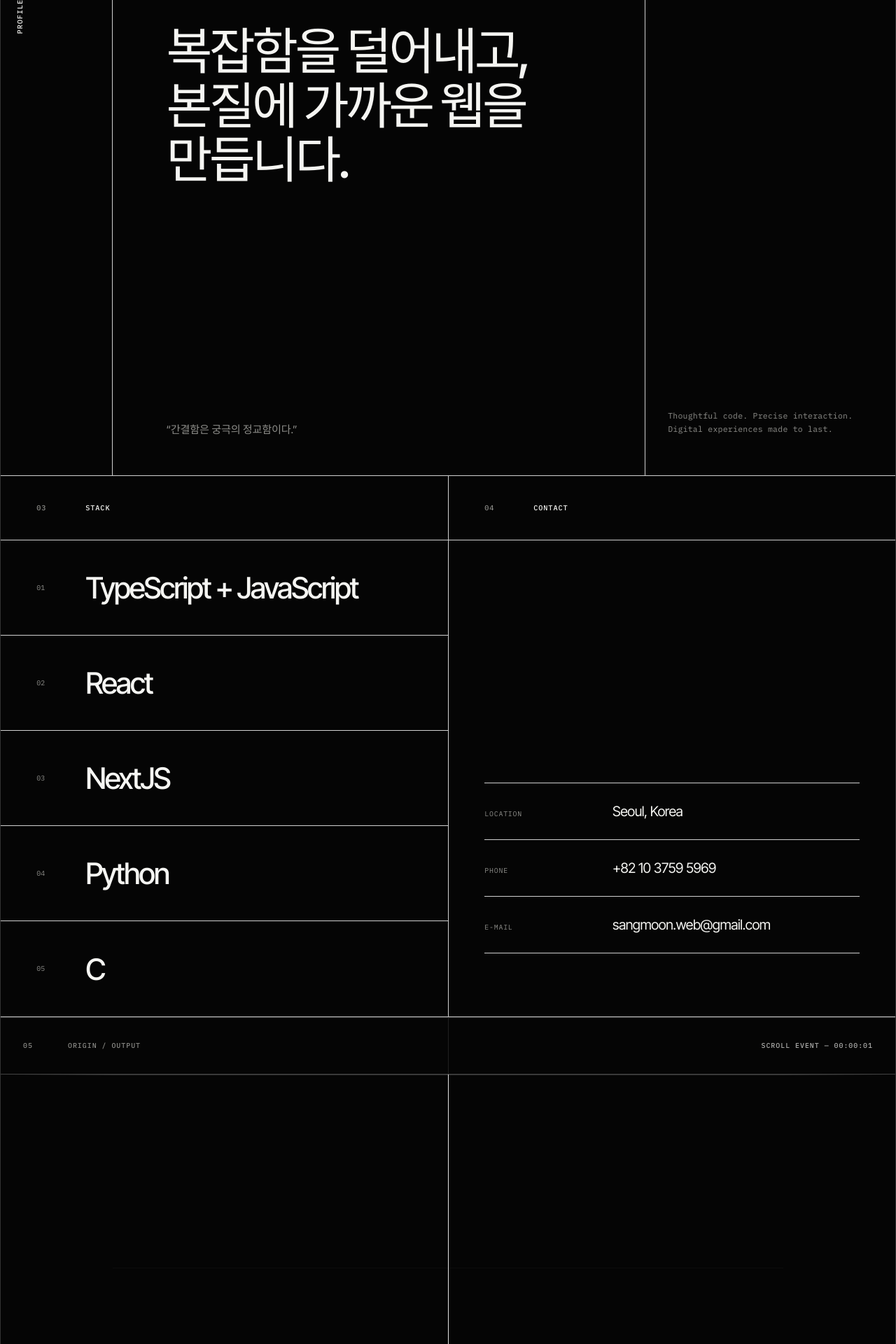
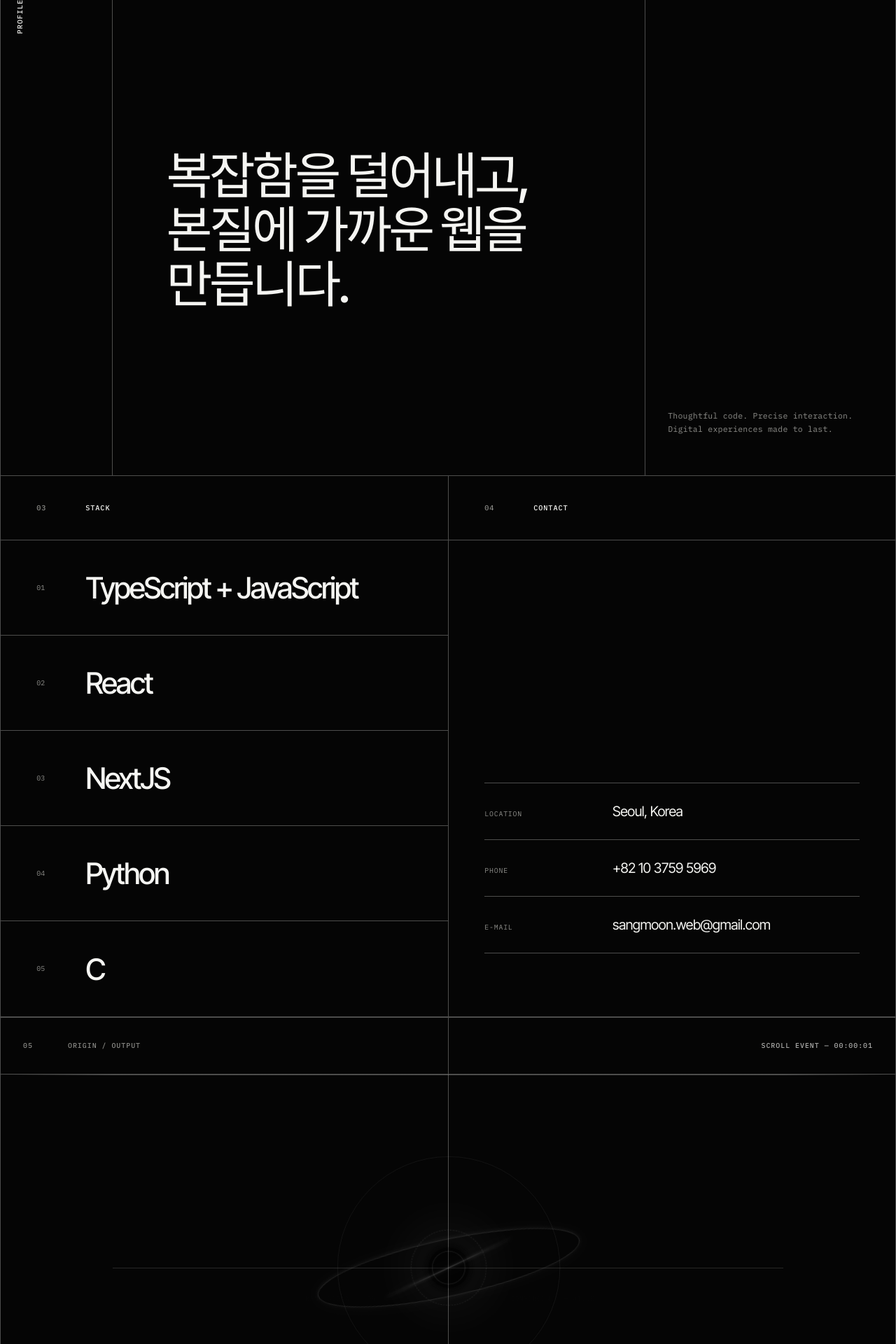
Before and after one commit to webmooncity/sangmoon-park-web, a React (Vite) app: page / in a window 1280 px wide. Shown: the part 880-2800 px from the top of the page at 70% size. Built offline with nearby package versions, Linux system fonts and the light colour scheme.

Commit message:
Unify frames and rebuild scroll black hole

```diff
--- a/src/App.css
+++ b/src/App.css
@@ -57,7 +57,7 @@
   width: 1px;
   height: 100%;
   background: var(--line);
-  opacity: 0.42;
+  opacity: 1;
   pointer-events: none;
 }
 
@@ -124,18 +124,6 @@ h1 span {
   text-stroke: 1.5px var(--white);
 }
 
-.hero-copy {
-  position: absolute;
-  right: 12.5%;
-  bottom: clamp(128px, 17vh, 190px);
-  max-width: 490px;
-  margin: 0;
-  color: #c7c7c2;
-  font-size: clamp(1.05rem, 1.6vw, 1.45rem);
-  line-height: 1.35;
-  letter-spacing: -0.025em;
-}
-
 .scroll-cue {
   grid-column: 2;
   display: flex;
@@ -175,7 +163,7 @@ h1 span {
 .profile-main {
   display: flex;
   flex-direction: column;
-  justify-content: space-between;
+  justify-content: center;
   padding: clamp(70px, 9vw, 140px) clamp(32px, 6vw, 110px) 56px;
 }
 
@@ -187,13 +175,6 @@ h1 span {
   line-height: 1.08;
   letter-spacing: -0.065em;
   word-break: keep-all;
-}
-
-blockquote {
-  margin: 110px 0 0;
-  color: var(--muted);
-  font-size: 0.95rem;
-  letter-spacing: -0.015em;
 }
 
 .profile-note {
@@ -390,7 +371,7 @@ footer a:focus-visible::after {
   bottom: 0;
   left: 50%;
   width: 1px;
-  background: rgba(255, 255, 255, 0.11);
+  background: var(--line);
   pointer-events: none;
 }
 
@@ -411,7 +392,7 @@ footer a:focus-visible::after {
 
 .impact-guide {
   position: absolute;
-  background: rgba(255, 255, 255, 0.11);
+  background: var(--line);
 }
 
 .impact-guide-vertical {
@@ -442,12 +423,10 @@ footer a:focus-visible::after {
   height: 1px;
 }
 
-.impact-flash,
-.impact-rays,
 .impact-halo,
 .impact-orbit,
 .impact-ring,
-.impact-core,
+.impact-accretion,
 .impact-void {
   top: 50%;
   left: 50%;
@@ -456,39 +435,20 @@ footer a:focus-visible::after {
   transform: translate(-50%, -50%) scale(0);
 }
 
-.impact-flash {
-  width: min(980px, 92vw);
+.impact-halo {
+  width: min(720px, 76vw);
   aspect-ratio: 1;
-  background: radial-gradient(circle, white 0 0.4%, rgba(255, 255, 255, 0.88) 0.8%, rgba(255, 255, 255, 0.2) 6%, rgba(255, 255, 255, 0.045) 28%, transparent 66%);
-  filter: blur(1px);
-}
-
-.impact-rays {
-  width: min(940px, 92vw);
-  aspect-ratio: 1;
-  background: repeating-conic-gradient(
-    from -8deg,
-    transparent 0 5.55deg,
-    rgba(255, 255, 255, 0.76) 5.64deg 5.72deg,
-    transparent 5.82deg 9deg
-  );
-  mask-image: radial-gradient(circle, transparent 0 3%, black 7%, rgba(0, 0, 0, 0.82) 30%, transparent 69%);
-}
-
-.impact-halo {
-  width: min(760px, 78vw);
-  aspect-ratio: 1;
-  background: radial-gradient(circle, rgba(255, 255, 255, 0.32), rgba(255, 255, 255, 0.06) 24%, transparent 66%);
-  filter: blur(4px);
+  background: radial-gradient(circle, transparent 0 7%, rgba(255, 255, 255, 0.18) 10%, rgba(255, 255, 255, 0.04) 25%, transparent 62%);
+  filter: blur(3px);
 }
 
 .impact-orbit {
-  width: min(430px, 58vw);
-  height: min(92px, 12vw);
-  border: 1px solid rgba(255, 255, 255, 0.82);
+  width: min(480px, 62vw);
+  height: min(102px, 13vw);
+  border: 1px solid rgba(245, 245, 242, 0.62);
   box-shadow:
-    0 -1px 8px rgba(255, 255, 255, 0.48),
-    0 1px 18px rgba(255, 255, 255, 0.18);
+    0 -1px 7px rgba(255, 255, 255, 0.24),
+    0 1px 16px rgba(255, 255, 255, 0.1);
 }
 
 .impact-ring {
@@ -496,35 +456,36 @@ footer a:focus-visible::after {
 }
 
 .impact-ring-outer {
-  width: min(360px, 48vw);
+  width: min(390px, 50vw);
   aspect-ratio: 1;
 }
 
 .impact-ring-inner {
-  width: min(112px, 18vw);
+  width: min(138px, 19vw);
   aspect-ratio: 1;
   border-style: dashed;
 }
 
-.impact-core {
-  width: 9px;
-  aspect-ratio: 1;
-  background: white;
+.impact-accretion {
+  z-index: 1;
+  width: min(620px, 74vw);
+  height: 2px;
+  border-radius: 50%;
+  background: linear-gradient(90deg, transparent 0, rgba(255, 255, 255, 0.18) 17%, white 48% 52%, rgba(255, 255, 255, 0.18) 83%, transparent 100%);
   box-shadow:
-    0 0 5px 2px white,
-    0 0 26px 11px rgba(255, 255, 255, 0.82),
-    0 0 92px 36px rgba(255, 255, 255, 0.32);
+    0 0 8px rgba(255, 255, 255, 0.72),
+    0 0 24px rgba(255, 255, 255, 0.16);
 }
 
 .impact-void {
   z-index: 2;
-  width: 42px;
+  width: 62px;
   aspect-ratio: 1;
-  border: 1px solid rgba(255, 255, 255, 0.94);
+  border: 1px solid rgba(245, 245, 242, 0.56);
   background: #000;
   box-shadow:
-    0 0 0 5px rgba(0, 0, 0, 0.92),
-    0 0 18px 7px rgba(255, 255, 255, 0.24);
+    0 0 0 7px rgba(0, 0, 0, 0.94),
+    0 0 24px 8px rgba(255, 255, 255, 0.12);
 }
 
 .impact-readout {
@@ -620,52 +581,20 @@ footer a {
 }
 
 @supports (animation-timeline: view()) {
-  .hero,
-  .hero-index,
-  .scroll-cue,
-  .profile,
-  .section-label,
-  .profile-note,
-  .detail-block + .detail-block,
-  .detail-heading,
-  .stack-list li,
-  .contact-row,
-  .singularity,
-  .singularity-topline,
-  footer {
-    animation: frame-border-glow linear both;
-    animation-timeline: view();
-    animation-range: entry 0% exit 100%;
-  }
-
-  .hero::after,
-  .singularity-topline::after,
-  .impact-guide-vertical {
-    animation: frame-background-glow linear both;
-    animation-timeline: view();
-    animation-range: entry 0% exit 100%;
-  }
-
   .impact-halo {
     animation: impact-halo-in linear both;
     animation-timeline: --singularity-view;
     animation-range: entry 0% exit 58%;
   }
 
-  .impact-flash {
-    animation: impact-flash-in linear both;
+  .impact-orbit {
+    animation: impact-orbit-in linear both;
     animation-timeline: --singularity-view;
     animation-range: entry 0% exit 58%;
   }
 
-  .impact-rays {
-    animation: impact-rays-in linear both;
-    animation-timeline: --singularity-view;
-    animation-range: entry 0% exit 58%;
-  }
-
-  .impact-orbit {
-    animation: impact-orbit-in linear both;
+  .impact-accretion {
+    animation: impact-accretion-in linear both;
     animation-timeline: --singularity-view;
     animation-range: entry 0% exit 58%;
   }
@@ -688,12 +617,6 @@ footer a {
     animation-range: entry 0% exit 58%;
   }
 
-  .impact-core {
-    animation: impact-core-in linear both;
-    animation-timeline: --singularity-view;
-    animation-range: entry 0% exit 58%;
-  }
-
   .impact-void {
     animation: impact-void-in linear both;
     animation-timeline: --singularity-view;
@@ -706,96 +629,61 @@ footer a {
     animation-range: entry 0% exit 58%;
   }
 
-  .finale-copy h2 {
-    animation: title-reveal linear both;
-    animation-timeline: view();
-    animation-range: entry 10% cover 35%;
-  }
-}
-
-@keyframes frame-border-glow {
-  0%, 100% { border-color: rgba(245, 245, 242, 0.11); }
-  32%, 68% { border-color: rgba(255, 255, 255, 0.82); }
-}
-
-@keyframes frame-background-glow {
-  0%, 100% { background-color: rgba(245, 245, 242, 0.1); opacity: 0.3; }
-  32%, 68% { background-color: rgba(255, 255, 255, 0.88); opacity: 1; }
-}
-
-@keyframes impact-core-in {
-  0%, 45% { opacity: 0; transform: translate(-50%, -50%) scale(0); }
-  55% { opacity: 1; transform: translate(-50%, -50%) scale(1.35); }
-  69% { opacity: 0.55; transform: translate(-50%, -50%) scale(0.82); }
-  88%, 100% { opacity: 0; transform: translate(-50%, -50%) scale(0.2); }
-}
-
-@keyframes impact-flash-in {
-  0%, 43% { opacity: 0; transform: translate(-50%, -50%) scale(0.01); }
-  54% { opacity: 1; transform: translate(-50%, -50%) scale(0.48); }
-  66% { opacity: 0.44; transform: translate(-50%, -50%) scale(0.82); }
-  84% { opacity: 0.08; transform: translate(-50%, -50%) scale(1); }
-  100% { opacity: 0; transform: translate(-50%, -50%) scale(1.08); }
-}
-
-@keyframes impact-rays-in {
-  0%, 42% { opacity: 0; transform: translate(-50%, -50%) scale(0.04) rotate(-9deg); }
-  55% { opacity: 0.88; transform: translate(-50%, -50%) scale(0.66) rotate(0); }
-  70% { opacity: 0.3; transform: translate(-50%, -50%) scale(0.94) rotate(5deg); }
-  90%, 100% { opacity: 0; transform: translate(-50%, -50%) scale(1.12) rotate(9deg); }
 }
 
 @keyframes impact-orbit-in {
-  0%, 44% { opacity: 0; transform: translate(-50%, -50%) scale(0.08) rotate(-16deg); }
-  58% { opacity: 0.96; transform: translate(-50%, -50%) scale(0.9) rotate(-7deg); }
-  74% { opacity: 0.34; transform: translate(-50%, -50%) scale(1.04) rotate(-3deg); }
-  94%, 100% { opacity: 0; transform: translate(-50%, -50%) scale(1.12) rotate(0); }
+  0%, 24% { opacity: 0; transform: translate(-50%, -50%) scale(0.7) rotate(-14deg); }
+  46% { opacity: 0.74; transform: translate(-50%, -50%) scale(1) rotate(-8deg); }
+  78% { opacity: 0.42; transform: translate(-50%, -50%) scale(1.03) rotate(-4deg); }
+  100% { opacity: 0; transform: translate(-50%, -50%) scale(1.06) rotate(0); }
+}
+
+@keyframes impact-accretion-in {
+  0%, 26% { opacity: 0; transform: translate(-50%, -50%) scaleX(0.08) rotate(-8deg); }
+  48% { opacity: 1; transform: translate(-50%, -50%) scaleX(1) rotate(-7deg); }
+  80% { opacity: 0.7; transform: translate(-50%, -50%) scaleX(1.04) rotate(-4deg); }
+  100% { opacity: 0; transform: translate(-50%, -50%) scaleX(0.86) rotate(0); }
 }
 
 @keyframes impact-axis-pulse {
-  0%, 42% { opacity: 0.24; background-color: rgba(255, 255, 255, 0.11); box-shadow: none; }
-  54% { opacity: 1; background-color: rgba(255, 255, 255, 0.92); box-shadow: 0 0 12px rgba(255, 255, 255, 0.72); }
-  72% { opacity: 0.28; background-color: rgba(255, 255, 255, 0.22); box-shadow: 0 0 3px rgba(255, 255, 255, 0.16); }
-  100% { opacity: 0.14; background-color: rgba(255, 255, 255, 0.11); box-shadow: none; }
+  0%, 24% { opacity: 0.2; background-color: var(--line); box-shadow: none; }
+  48% { opacity: 0.68; background-color: rgba(245, 245, 242, 0.68); box-shadow: 0 0 7px rgba(255, 255, 255, 0.32); }
+  80% { opacity: 0.3; background-color: var(--line); box-shadow: none; }
+  100% { opacity: 0; background-color: var(--line); box-shadow: none; }
 }
 
 @keyframes impact-halo-in {
-  0%, 46% { opacity: 0; transform: translate(-50%, -50%) scale(0); }
-  59% { opacity: 0.86; transform: translate(-50%, -50%) scale(0.72); }
-  76% { opacity: 0.18; transform: translate(-50%, -50%) scale(1); }
-  94%, 100% { opacity: 0; transform: translate(-50%, -50%) scale(1.12); }
+  0%, 22% { opacity: 0; transform: translate(-50%, -50%) scale(0.62); }
+  44% { opacity: 0.42; transform: translate(-50%, -50%) scale(0.94); }
+  78% { opacity: 0.22; transform: translate(-50%, -50%) scale(1); }
+  100% { opacity: 0; transform: translate(-50%, -50%) scale(1.04); }
 }
 
 @keyframes impact-void-in {
-  0%, 49% { opacity: 0; transform: translate(-50%, -50%) scale(0); }
-  61% { opacity: 1; transform: translate(-50%, -50%) scale(0.72); }
-  78% { opacity: 0.92; transform: translate(-50%, -50%) scale(1); }
-  96%, 100% { opacity: 0; transform: translate(-50%, -50%) scale(1.18); }
+  0%, 26% { opacity: 0; transform: translate(-50%, -50%) scale(0.7); }
+  48% { opacity: 1; transform: translate(-50%, -50%) scale(1); }
+  82% { opacity: 0.96; transform: translate(-50%, -50%) scale(1.02); }
+  100% { opacity: 0; transform: translate(-50%, -50%) scale(1.06); }
 }
 
 @keyframes impact-ring-outer-in {
-  0%, 47% { opacity: 0; transform: translate(-50%, -50%) scale(0.04); }
-  62% { opacity: 0.72; transform: translate(-50%, -50%) scale(0.7); }
-  82% { opacity: 0.08; transform: translate(-50%, -50%) scale(1); }
-  100% { opacity: 0; transform: translate(-50%, -50%) scale(1.08); }
+  0%, 24% { opacity: 0; transform: translate(-50%, -50%) scale(0.74); }
+  48% { opacity: 0.46; transform: translate(-50%, -50%) scale(1); }
+  80% { opacity: 0.24; transform: translate(-50%, -50%) scale(1.03); }
+  100% { opacity: 0; transform: translate(-50%, -50%) scale(1.06); }
 }
 
 @keyframes impact-ring-inner-in {
-  0%, 49% { opacity: 0; transform: translate(-50%, -50%) scale(0.08) rotate(0); }
-  61% { opacity: 0.88; transform: translate(-50%, -50%) scale(0.82) rotate(32deg); }
-  82% { opacity: 0.1; transform: translate(-50%, -50%) scale(1) rotate(76deg); }
-  100% { opacity: 0; transform: translate(-50%, -50%) scale(1.04) rotate(100deg); }
+  0%, 26% { opacity: 0; transform: translate(-50%, -50%) scale(0.72) rotate(0); }
+  48% { opacity: 0.64; transform: translate(-50%, -50%) scale(1) rotate(28deg); }
+  80% { opacity: 0.3; transform: translate(-50%, -50%) scale(1.02) rotate(72deg); }
+  100% { opacity: 0; transform: translate(-50%, -50%) scale(1.04) rotate(110deg); }
 }
 
 @keyframes impact-readout-in {
-  0%, 45% { opacity: 0; transform: translate(-50%, 10px); }
-  58%, 76% { opacity: 0.72; transform: translate(-50%, 0); }
-  94%, 100% { opacity: 0.2; transform: translate(-50%, 0); }
-}
-
-@keyframes title-reveal {
-  from { opacity: 0; transform: translateY(70px); }
-  to { opacity: 1; transform: translateY(0); }
+  0%, 30% { opacity: 0; transform: translate(-50%, 8px); }
+  50%, 80% { opacity: 0.62; transform: translate(-50%, 0); }
+  100% { opacity: 0; transform: translate(-50%, 0); }
 }
 
 @media (max-width: 900px) {
@@ -808,10 +696,6 @@ footer a {
   }
 
   .hero::after {
-    right: 64px;
-  }
-
-  .hero-copy {
     right: 64px;
   }
 
@@ -892,14 +776,6 @@ footer a {
     line-height: 0.76;
   }
 
-  .hero-copy {
-    position: static;
-    right: auto;
-    bottom: auto;
-    margin-top: 46px;
-    font-size: 1.05rem;
-  }
-
   .scroll-cue {
     padding: 18px 20px;
   }
@@ -919,12 +795,6 @@ footer a {
 
   .profile-main h2 {
     font-size: clamp(2.3rem, 11vw, 3.2rem);
-  }
-
-  blockquote {
-    margin-top: 80px;
-    font-size: 0.82rem;
-    line-height: 1.6;
   }
 
   .detail-block {
--- a/src/App.tsx
+++ b/src/App.tsx
@@ -26,9 +26,6 @@ function App() {
             <span>SANGMOON</span>
             <span className="outline-text">PARK</span>
           </h1>
-          <p className="hero-copy">
-            I design and build clear, enduring experiences for the web.
-          </p>
         </div>
 
         <a className="scroll-cue" href="#profile" aria-label="Scroll to profile">
@@ -50,7 +47,6 @@ function App() {
             본질에 가까운 웹을 만듭니다.
           </h2>
 
-          <blockquote>“간결함은 궁극의 정교함이다.”</blockquote>
         </div>
 
         <div className="profile-note">
@@ -112,13 +108,11 @@ function App() {
           <span className="impact-guide impact-guide-horizontal" />
 
           <div className="impact-node">
-            <span className="impact-flash" />
-            <span className="impact-rays" />
             <span className="impact-halo" />
-            <span className="impact-orbit" />
             <span className="impact-ring impact-ring-outer" />
             <span className="impact-ring impact-ring-inner" />
-            <span className="impact-core" />
+            <span className="impact-orbit" />
+            <span className="impact-accretion" />
             <span className="impact-void" />
           </div>
 
--- a/src/index.css
+++ b/src/index.css
@@ -10,7 +10,7 @@
   --black: #050505;
   --white: #f5f5f2;
   --muted: #8c8c88;
-  --line: rgba(245, 245, 242, 0.19);
+  --line: rgba(245, 245, 242, 0.3);
   --mono: 'IBM Plex Mono', 'SFMono-Regular', Consolas, monospace;
 }
 
```
